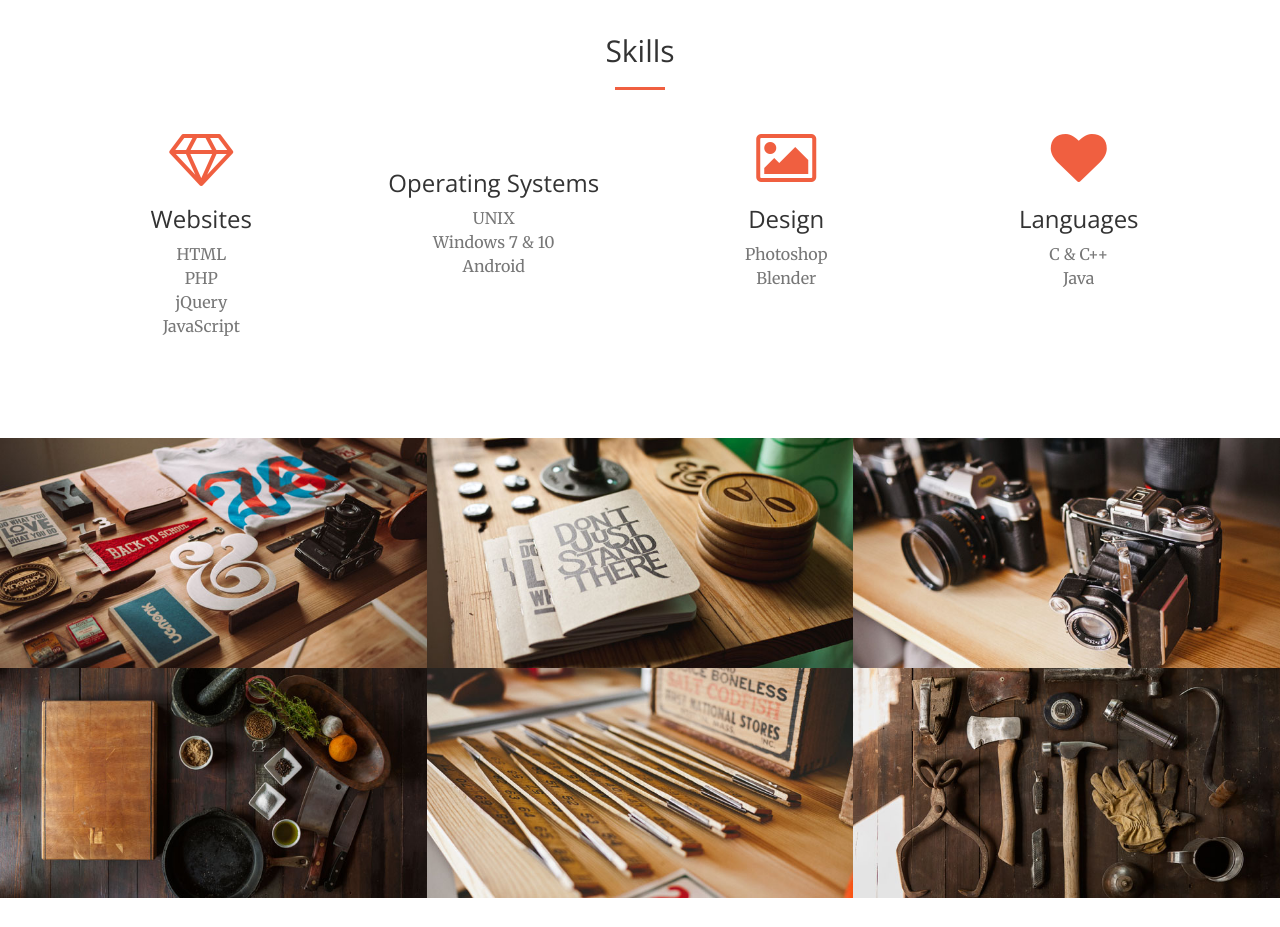
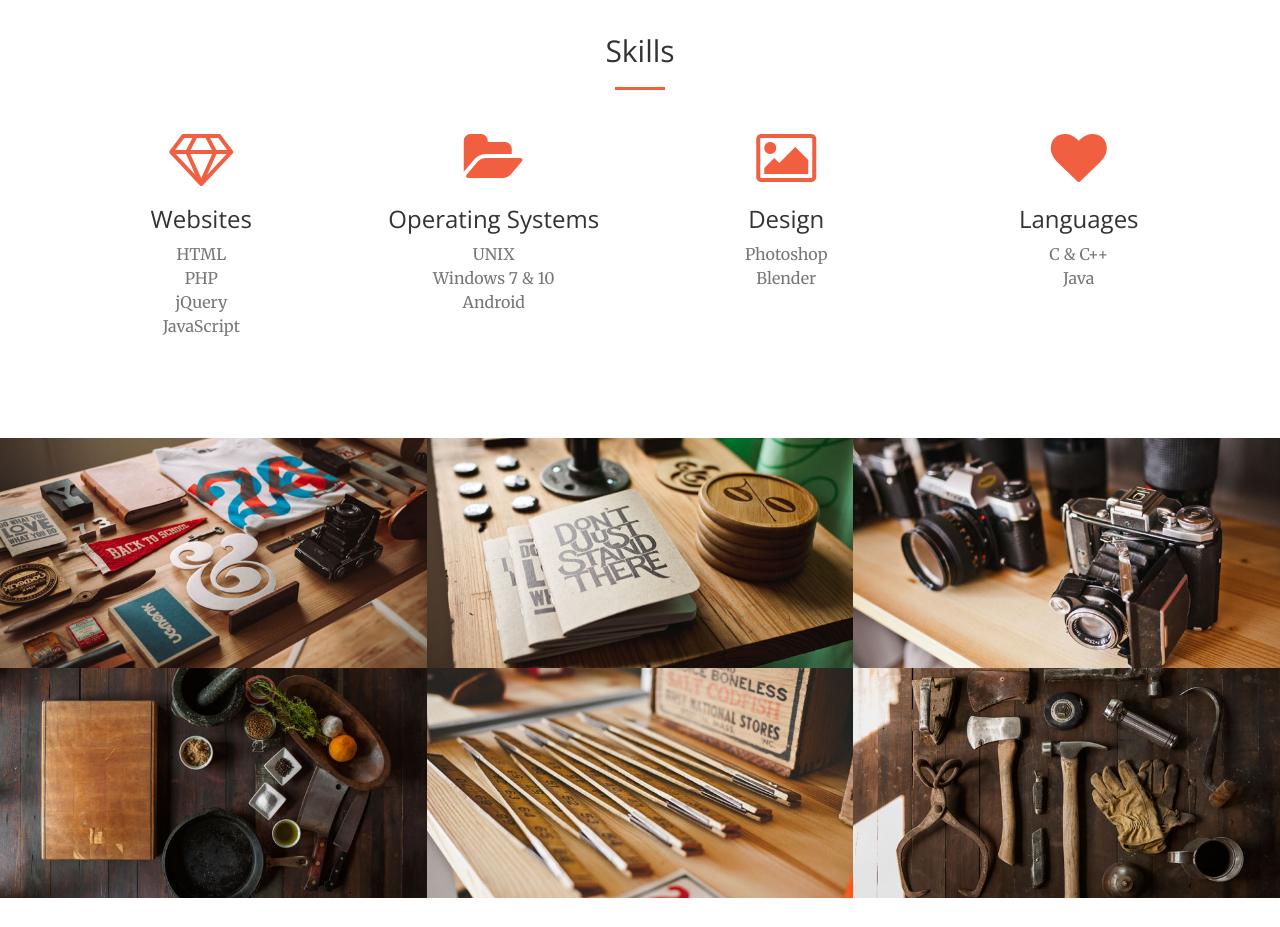
Before and after one commit to enmurphy/enmurphy.github.io, a website: page index.html in a window 1280 px wide. Shown: the part 1260-2187 px from the top of the page. Drawn offline with nearby package versions, Linux system fonts and the light colour scheme.

Commit message:
Fixed skills
changed the icon for operating systems

```diff
--- a/index.html
+++ b/index.html
@@ -119,7 +119,7 @@
                 </div>
                 <div class="col-lg-3 col-md-6 text-center">
                     <div class="service-box">
-                        <i class="fa fa-4x fa-tower text-primary sr-icons"></i>
+                        <i class="fa fa-4x fa-folder-open text-primary sr-icons"></i>
                         <h3>Operating Systems</h3>
                         <p class="text-muted">UNIX
                             <br>Windows 7 & 10
```
